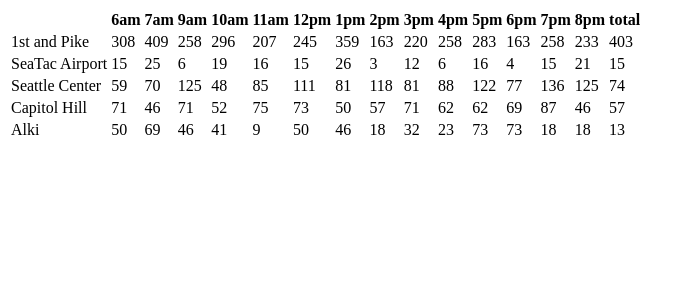
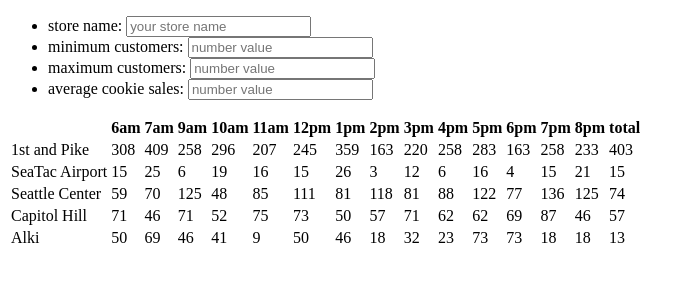
Before and after one commit to AMKRobinson/3-17-2017, a plain HTML site: page index.html in a window 1280 px wide. Shown: the whole page, without its empty margins (0-692 px from the left). Drawn offline with Linux system fonts and the light colour scheme.

Commit message:
finished html forms

```diff
--- a/index.html
+++ b/index.html
@@ -5,6 +5,26 @@
     <title></title>
   </head>
   <body>
+    <form action="index.html" method="get">
+      <ul>
+        <li>
+          <label for="name">store name:</label>
+          <input type="text" placeholder="your store name" value="">
+        </li>
+        <li>
+          <label for="minCust">minimum customers:</label>
+          <input type="text" placeholder="number value" value="">
+        </li>
+        <li>
+          <label for="maxCust">maximum customers:</label>
+          <input type="text" placeholder="number value" value="">
+        </li>
+        <li>
+          <label for="avgCookie">average cookie sales:</label>
+          <input type="text" placeholder="number value" value="">
+        </li>
+      <ul>
+    </form>
   <script src="app.js"></script>
   </body>
 </html>
```
